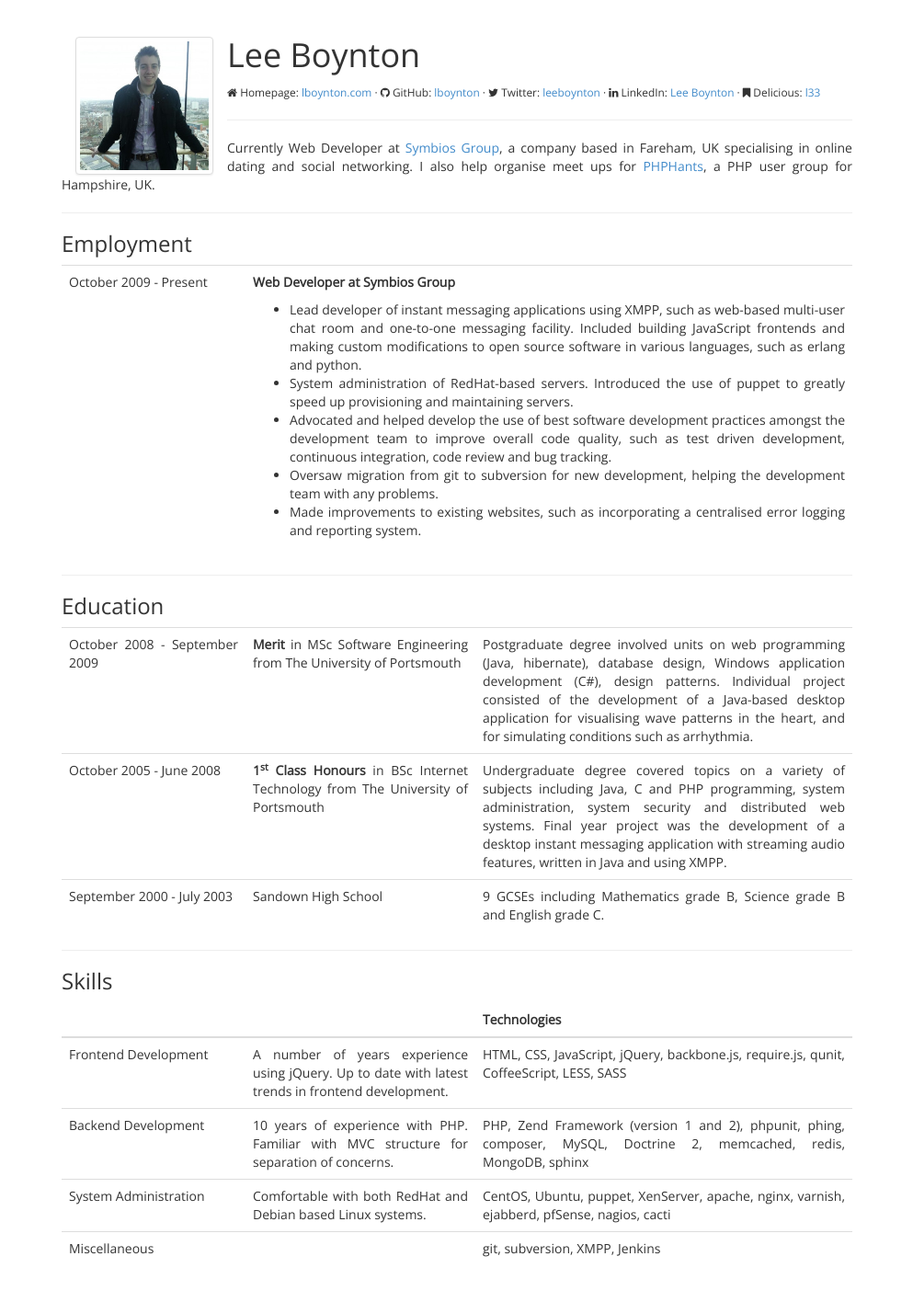
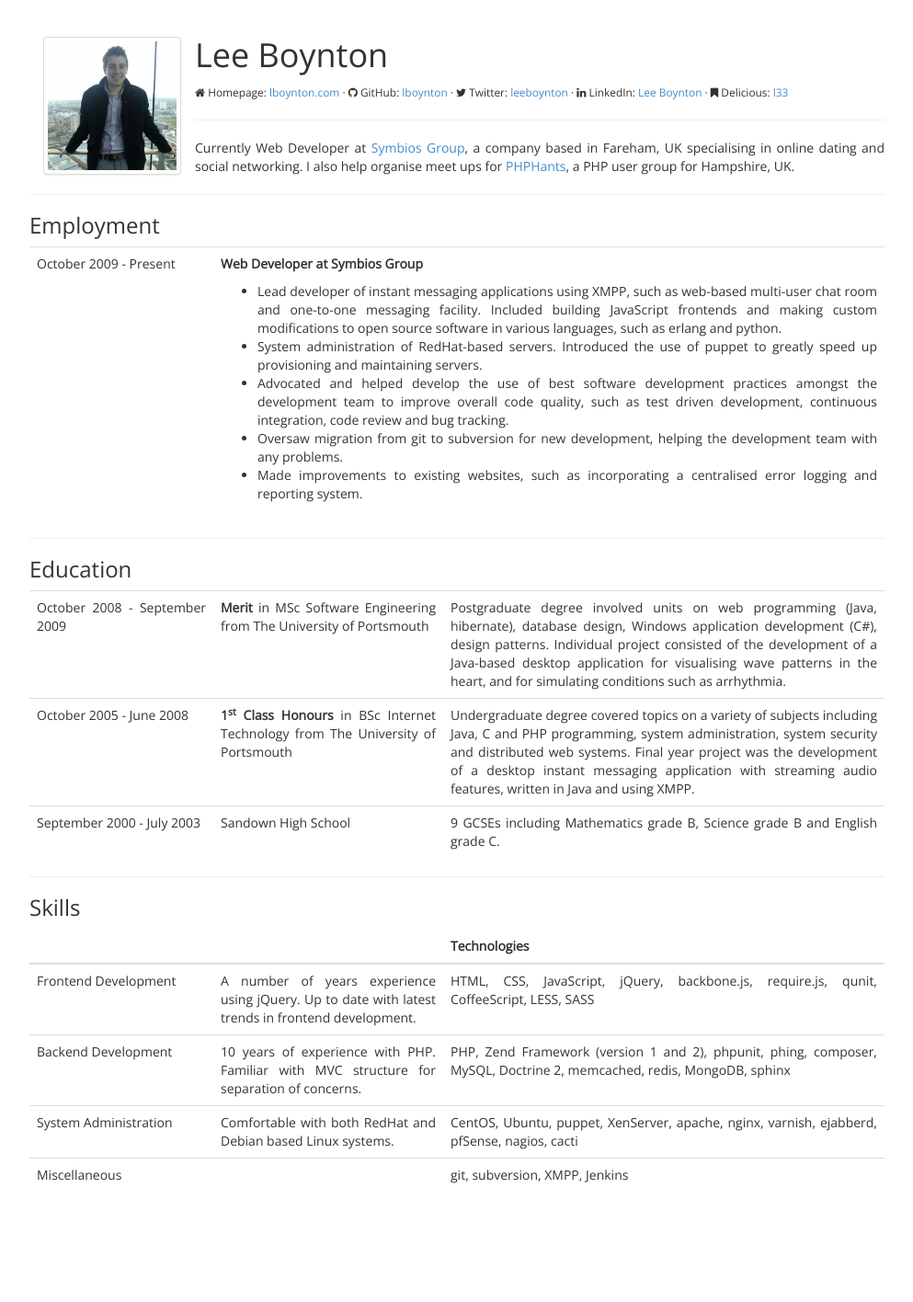
Before and after one commit to lboynton/cv, a PHP site: page / in a window 1280 px wide. Shown: the whole page at 92% size, without its empty margins (143-1136 px from the left). After the commit the page ends 1287 px from the top, so only its background shows below. Run offline with PHP 8.4, Linux system fonts and the light colour scheme.

Commit message:
Make a bit wider to fit better

```diff
--- a/css/site.css
+++ b/css/site.css
@@ -10,7 +10,7 @@ body
 @media (min-width: 1024px) {
     .container
     {
-        max-width: 890px;
+        max-width: 960px;
     }
 }
 table .top
```
